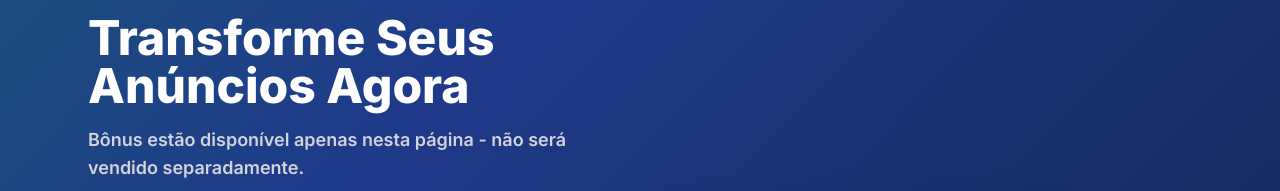
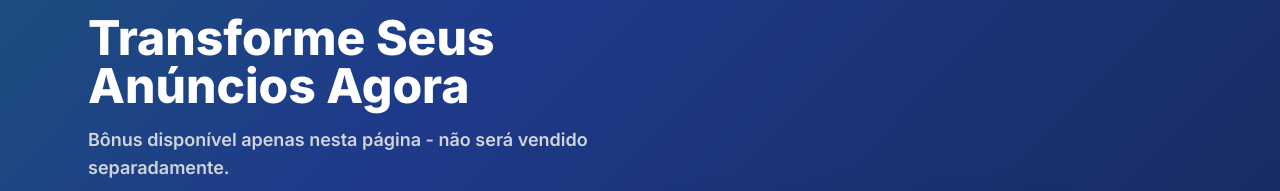
Before and after one commit to pvfberto/teste-gemini-2, a website: page index.html in a window 1280 px wide. Shown: the part 7000-7191 px from the top of the page. Drawn offline with nearby package versions, Linux system fonts and the light colour scheme.

Commit message:
Update index.html

```diff
--- a/index.html
+++ b/index.html
@@ -964,7 +964,7 @@
                     <div data-aos="fade-right" class="flex flex-col text-center md:text-left">
                         <div class="w-full flex flex-col items-center md:items-start">
                             <h2 class="text-4xl md:text-5xl font-extrabold text-white">Transforme Seus Anúncios Agora</h2>
-                            <p class="mt-4 text-lg text-gray-300 font-semibold">Bônus estão disponível apenas nesta página - não será vendido separadamente.</p>
+                            <p class="mt-4 text-lg text-gray-300 font-semibold">Bônus disponível apenas nesta página - não será vendido separadamente.</p>
                             <ul class="mt-8 space-y-3 text-white text-lg">
                                 <li class="flex items-center justify-center md:justify-start"><span class="text-green-400 mr-3">✓</span>Pare de perder horas ajustando segmentações que só pioram seus resultados.</li>
                                 <li class="flex items-center justify-center md:justify-start"><span class="text-green-400 mr-3">✓</span>Transforme cliques baratos em leads qualificados que realmente compram.</li>
```
